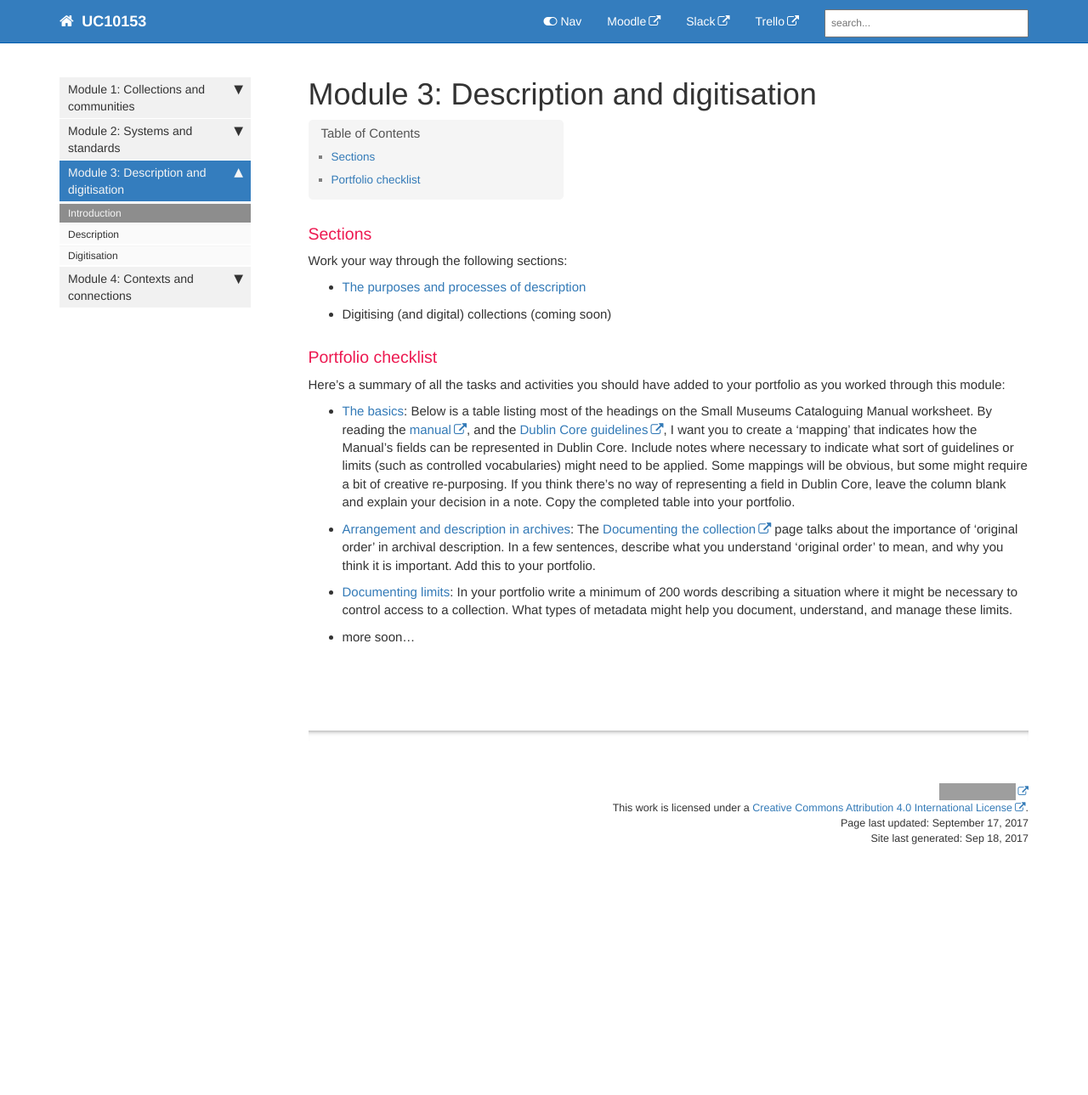
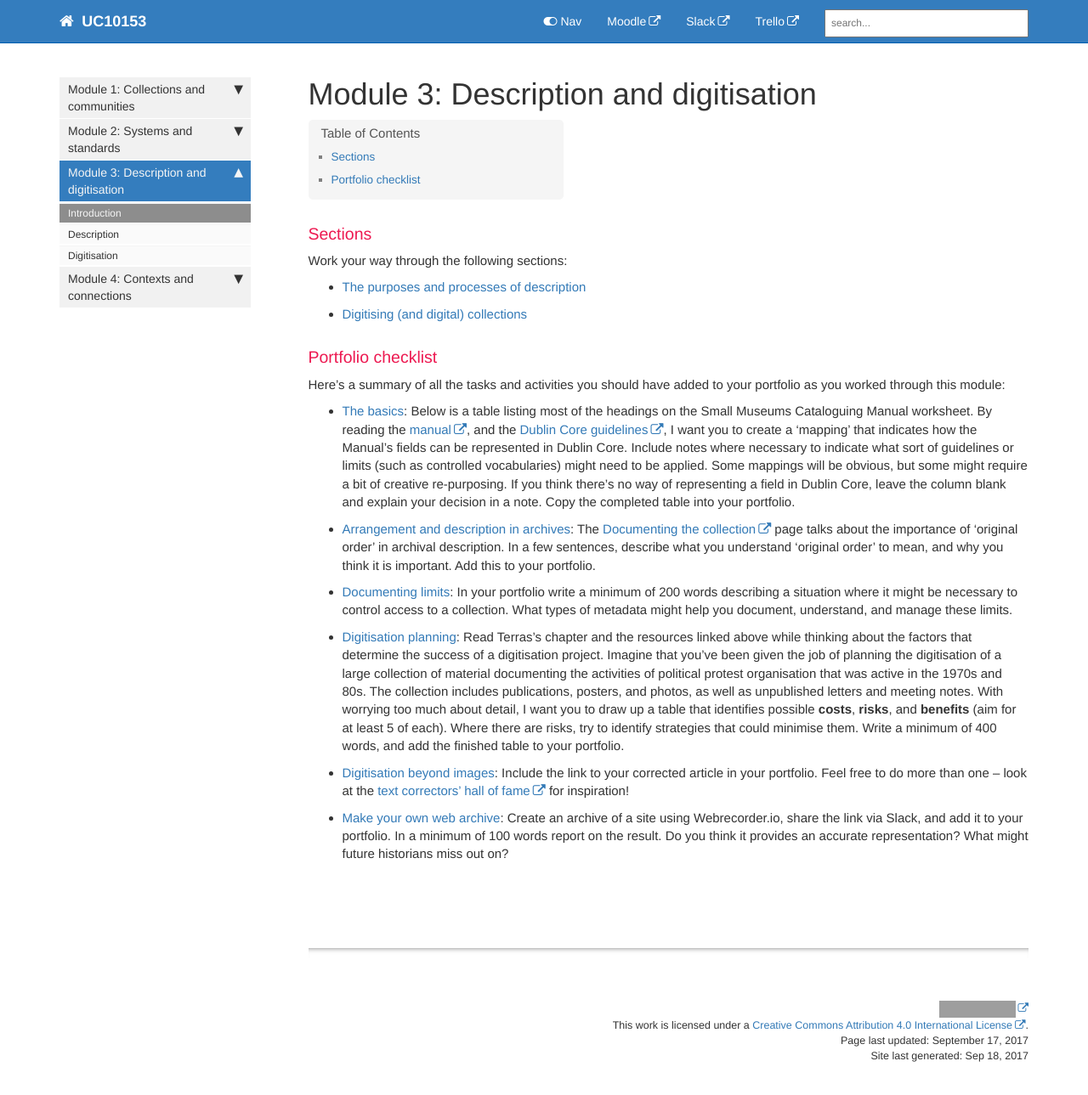
Before and after one commit to wragge/uc10153-2017, a Jekyll site: the page built from pages/module3/module3-intro.md, in a window 1280 px wide and 1302 px high. Shown: the top 1289 px of the window at 85% size. Built offline with Jekyll 4.4.1, drawn with Linux system fonts in a browser that asks for light colours; nearby versions of some CDN libraries; comment, search, counter and statistics services are not loaded; grey boxes are pictures that could not be loaded.

Commit message:
Add module 3, section 2

```diff
--- a/pages/module3/module3-intro.md
+++ b/pages/module3/module3-intro.md
@@ -12,7 +12,7 @@ folder: module3
 Work your way through the following sections:
 
 * [The purposes and processes of description](module3-description.html)
-* Digitising (and digital) collections (coming soon)
+* [Digitising (and digital) collections](module3-digitisation.html)
 
 ### Portfolio checklist
 
@@ -24,4 +24,8 @@ Here's a summary of all the tasks and activities you should have added to your p
 
 * [Documenting limits](module3-description.html#documenting-limits): In your portfolio write a minimum of 200 words describing a situation where it might be necessary to control access to a collection. What types of metadata might help you document, understand, and manage these limits.
 
-* more soon...
+* [Digitisation planning](module3-digitisation.html#digitisation-planning): Read Terras's chapter and the resources linked above while thinking about the factors that determine the success of a digitisation project. Imagine that you've been given the job of planning the digitisation of a large collection of material documenting the activities of political protest organisation that was active in the 1970s and 80s. The collection includes publications, posters, and photos, as well as unpublished letters and meeting notes. With worrying too much about detail, I want you to draw up a table that identifies possible **costs**, **risks**, and **benefits** (aim for at least 5 of each). Where there are risks, try to identify strategies that could minimise them. Write a minimum of 400 words, and add the finished table to your portfolio.
+
+* [Digitisation beyond images](module3-digitisation.html#digitisation-beyond-images): Include the link to your corrected article in your portfolio. Feel free to do more than one -- look at the [text correctors' hall of fame](http://trove.nla.gov.au/newspaper/hallOfFame?filter=newspaper) for inspiration!
+
+* [Make your own web archive](module3-digitisation.html#make-your-own-web-archive): Create an archive of a site using Webrecorder.io, share the link via Slack, and add it to your portfolio. In a minimum of 100 words report on the result. Do you think it provides an accurate representation? What might future historians miss out on?
```
Also changed, not shown: index.md (+2 -0 lines), pages/module3/module3-digitisation.md (+43 -14 lines).
